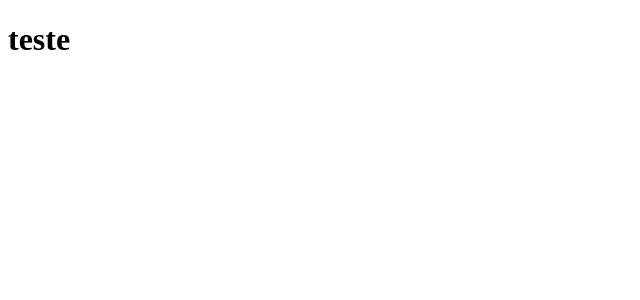
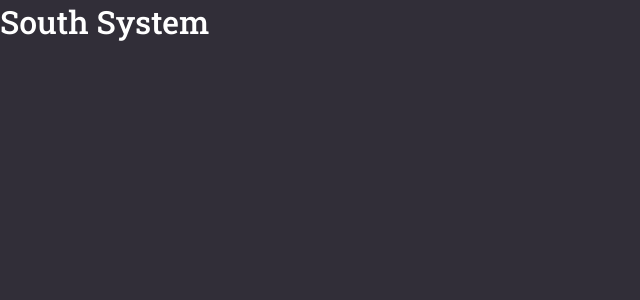
Before and after one commit to dannyelgjl/SouthSystem, a React (Create React App) app: page / in a window 1280 px wide. Shown: the top 300 px of the page, without its empty margins (0-640 px from the left). Built offline with nearby package versions, Linux system fonts and the light colour scheme.

Commit message:
feature/Home component structure

```diff
--- a/src/App.tsx
+++ b/src/App.tsx
@@ -1,12 +1,15 @@
 import React from 'react';
-
+// Componentes
+import Home from './pages/Home';
+// Estilo Global
 import GlobalStyle from './styles/global';
 
 const App: React.FC = () => {
   return (
-    <div className="App">
-      <h1>teste</h1>
-    </div>
+    <>
+      <Home />
+      <GlobalStyle />
+    </>
   );
 }
 
--- /dev/null
+++ b/src/pages/Home/index.tsx
@@ -0,0 +1,10 @@
+import React from 'react';
+
+
+const Home: React.FC = () => {
+  return (
+    <h1>South System</h1>
+  )
+}
+
+export default Home;
```
Also changed, not shown: 1 other file (tests, documents, lock files or other folders).
